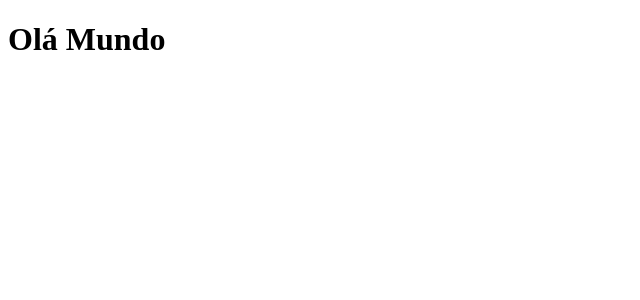
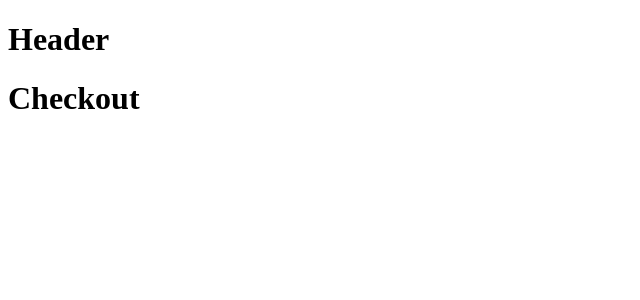
Before and after one commit to rodrigofontesdev/coffee, a React (Vite) app: page /checkout in a window 1280 px wide. Shown: the top 300 px of the page, without its empty margins (0-640 px from the left). Built offline with nearby package versions, Linux system fonts and the light colour scheme; the HTML template or start-up script is replaced by a standard one.

Commit message:
feat: create routes

```diff
--- a/src/App.tsx
+++ b/src/App.tsx
@@ -1,3 +1,10 @@
+import { BrowserRouter } from 'react-router-dom'
+import { Router } from './Router'
+
 export default function App() {
-  return <h1>Olá Mundo</h1>
+  return (
+    <BrowserRouter>
+      <Router />
+    </BrowserRouter>
+  )
 }
--- /dev/null
+++ b/src/Router.tsx
@@ -0,0 +1,17 @@
+import { Route, Routes } from 'react-router-dom'
+import { DefaultLayout } from './layouts/DefaultLayout'
+import { Checkout } from './pages/Checkout'
+import { Home } from './pages/Home'
+import { Success } from './pages/Success'
+
+export function Router() {
+  return (
+    <Routes>
+      <Route path="/" element={<DefaultLayout />}>
+        <Route path="/" element={<Home />} />
+        <Route path="/checkout" element={<Checkout />} />
+        <Route path="/checkout/success" element={<Success />} />
+      </Route>
+    </Routes>
+  )
+}
--- /dev/null
+++ b/src/components/Header/index.tsx
@@ -0,0 +1,3 @@
+export function Header() {
+  return <h1>Header</h1>
+}
--- /dev/null
+++ b/src/layouts/DefaultLayout.tsx
@@ -0,0 +1,11 @@
+import { Outlet } from 'react-router-dom'
+import { Header } from '../components/Header'
+
+export function DefaultLayout() {
+  return (
+    <div>
+      <Header />
+      <Outlet />
+    </div>
+  )
+}
--- /dev/null
+++ b/src/pages/Checkout/index.tsx
@@ -0,0 +1,3 @@
+export function Checkout() {
+  return <h1>Checkout</h1>
+}
--- /dev/null
+++ b/src/pages/Home/index.tsx
@@ -0,0 +1,3 @@
+export function Home() {
+  return <h1>Home</h1>
+}
--- /dev/null
+++ b/src/pages/Success/index.tsx
@@ -0,0 +1,3 @@
+export function Success() {
+  return <h1>Success</h1>
+}
```
